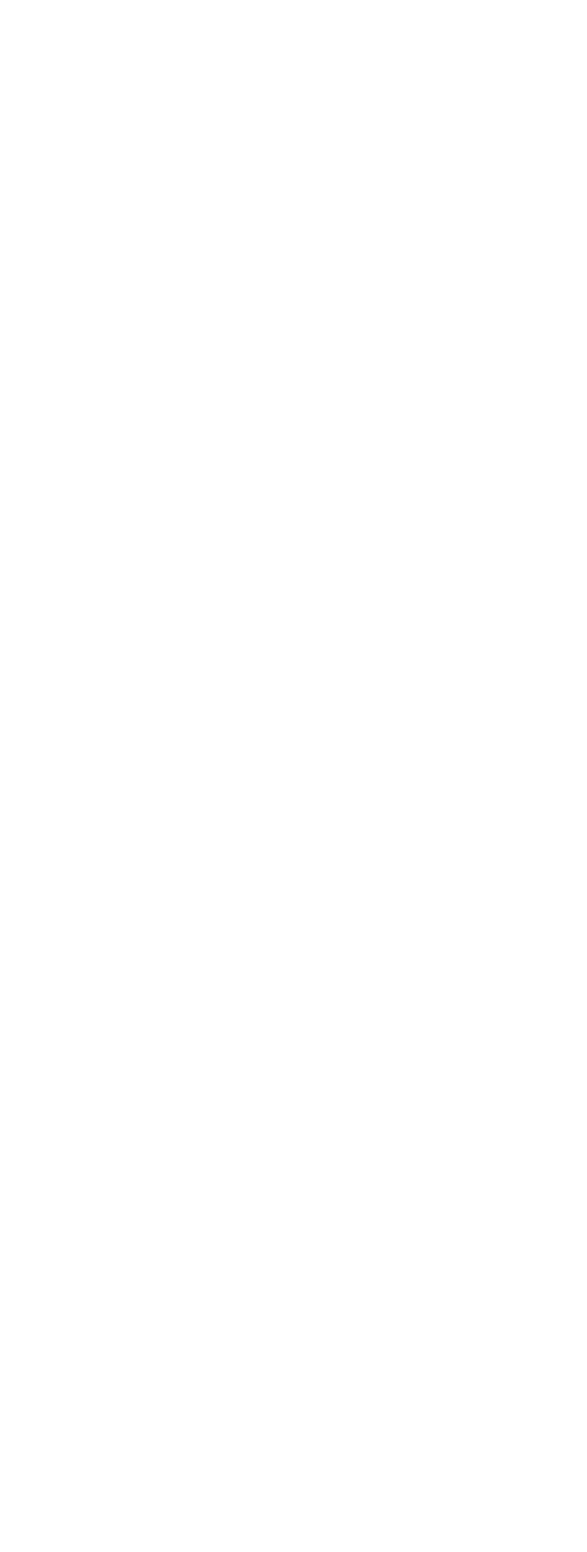
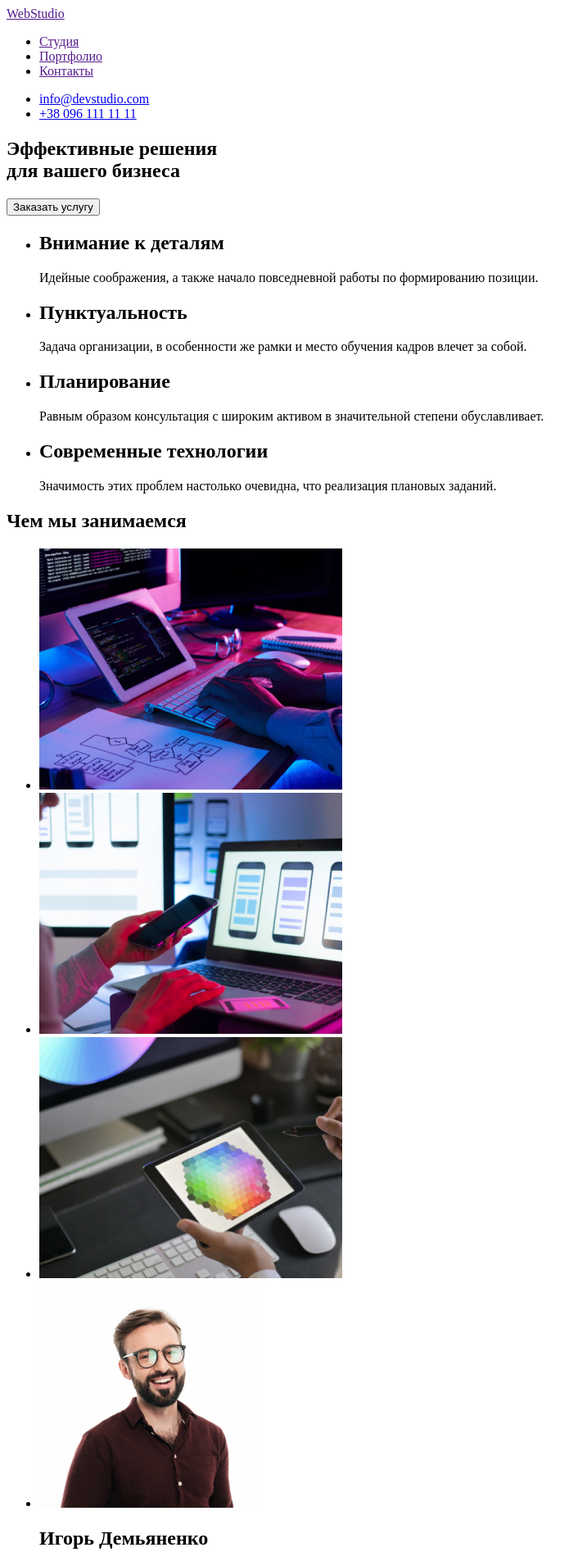
Before and after one commit to MENS1K/goit-markup-hw-01, a plain HTML site: page index.html in a window 1280 px wide. Shown: the top 1893 px of the page at 82% size, without its empty margins (0-717 px from the left). Before the commit the page ends 800 px from the top, so only its background shows below. Drawn offline with Linux system fonts and the light colour scheme.

Commit message:
Добавляю основну частину коду

```diff
--- a/index.html
+++ b/index.html
@@ -7,6 +7,116 @@
     <title>Document</title>
 </head>
 <body>
+    <!-- Шапка сайта -->
+    <header>
+        <nav>
+            <a href="">WebStudio</a>
+            <ul>
+                <li><a href="">Студия</a></li>
+                <li><a href="">Портфолио</a></li>
+                <li><a href="">Контакты</a></li>
+            </ul>
+        </nav>
+     <ul>
+         <li><a href="mailto:info@devstudio.com">info@devstudio.com</a></li>
+         <li><a href="tel:+380961111111">+38 096 111 11 11</a></li>
 
+     </ul>
+
+    </header>
+
+    <!-- Герой -->
+    <main>
+      <section>
+         <h1>Эффективные решения <br/> для вашего бизнеса</h1>
+         <button type="button">Заказать услугу</button>
+      </section>
+      <!-- Преимущества -->
+      <section>
+          <ul>
+              <li>
+                  <h2>Внимание к деталям</h2>
+                  <p>
+                    Идейные соображения, а также начало повседневной работы по формированию позиции.
+                </p>
+              </li>
+            <li>
+                <h2>Пунктуальность</h2>
+                <p>
+                    Задача организации, в особенности же рамки и место обучения кадров влечет за собой.
+                </p>
+            </li>
+            <li>
+                <h2>Планирование</h2>
+                <p>
+                    Равным образом консультация с широким активом в значительной степени обуславливает.
+                </p>
+            </li>
+            <li>
+                <h2>Современные технологии</h2>
+                <p>
+                     Значимость этих проблем настолько очевидна, что реализация плановых заданий.
+                </p>
+            </li>
+
+          </ul>
+      </section>
+
+      <!-- Чем мы занимаемся -->
+      <section>
+          <h2>Чем мы занимаемся</h2>
+          <ul>
+              <li>
+                  <img src="images/box1.jpg" alt="Печатаем текст" width="370">
+              </li>
+              <li>
+                  <img src="images/box2.jpg" alt="Верстка под телефон" width="370">
+              </li>
+              <li>
+                  <img src="images/box3.jpg" alt="Рисуем" width="370">
+              </li>
+          </ul>
+      </section>
+
+      <!-- Наша команда -->
+      <section>
+          <ul>
+          <li>
+              <img src="images/Igor.jpg" alt="Игорь Демьяненко" width="270">
+              <h2>Игорь Демьяненко</h2>
+              <p>Product Designer</p>
+          </li>
+          <li>
+              <img src="images/Olga.jpg" alt="Ольга Репина" width="270">
+              <h2>Ольга Репина</h2>
+              <p>Frontend Developer</p>
+          </li>
+          <li>
+              <img src="images/Nikolai.jpg" alt="Николай Тарасов" width="270">
+              <h2>Николай Тарасов</h2>
+              <p>Marketing</p>
+            </li>
+            <li>
+                  <img src="images/Misha.jpg" alt="Михаил Ермаков" width="270">
+                  <h2>Михаил Ермаков</h2>
+                  <p>UI Designer</p>
+              </li>
+            </ul>
+      </section>
+
+    </main>
+    <!-- Підвал сайта -->
+    <footer>
+        <a href="">WebStudio</a>
+        <address>
+            <ul>
+                <li>
+                    <a href="https://goo.gl/maps/ybXtjSqPj97G9J9u8" target="_blank" rel="noopener noreferrer">г. Киев, пр-т Леси Украинки, 26</a>
+                </li>
+                <li><a href="mailto:info@example.com">info@example.com</a></li>
+                <li><a href="tel:+380991111111">+38 099 111 11 11</a></li>
+            </ul>
+        </address>
+    </footer>
 </body>
 </html>
```
Also changed, not shown: .prettierrc.json (added), images/Igor.jpg (added), images/Misha.jpg (added), images/Nikolai.jpg (added), images/Olga.jpg (added), images/box1.jpg (added), images/box2.jpg (added), images/box3.jpg (added).
